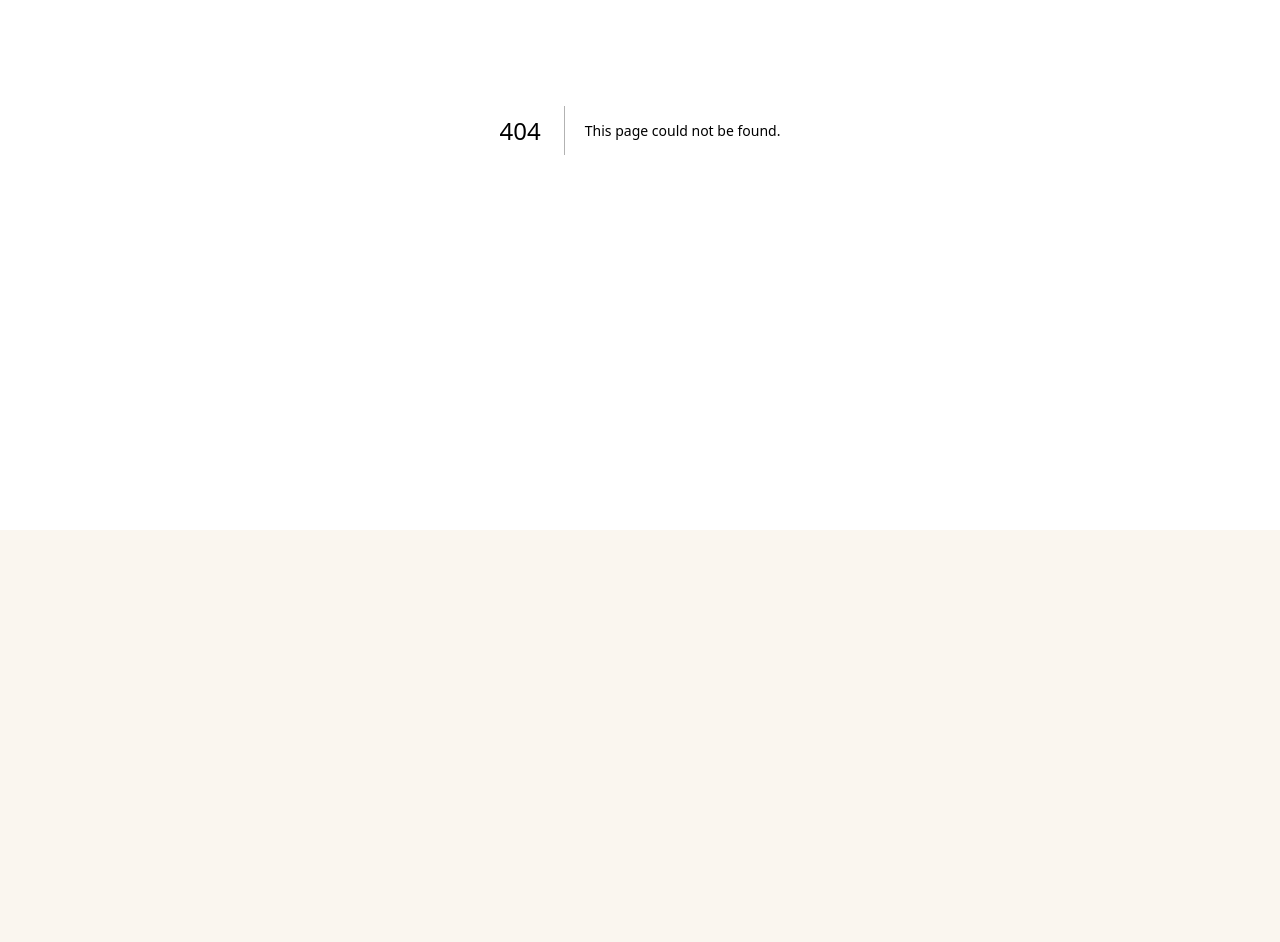
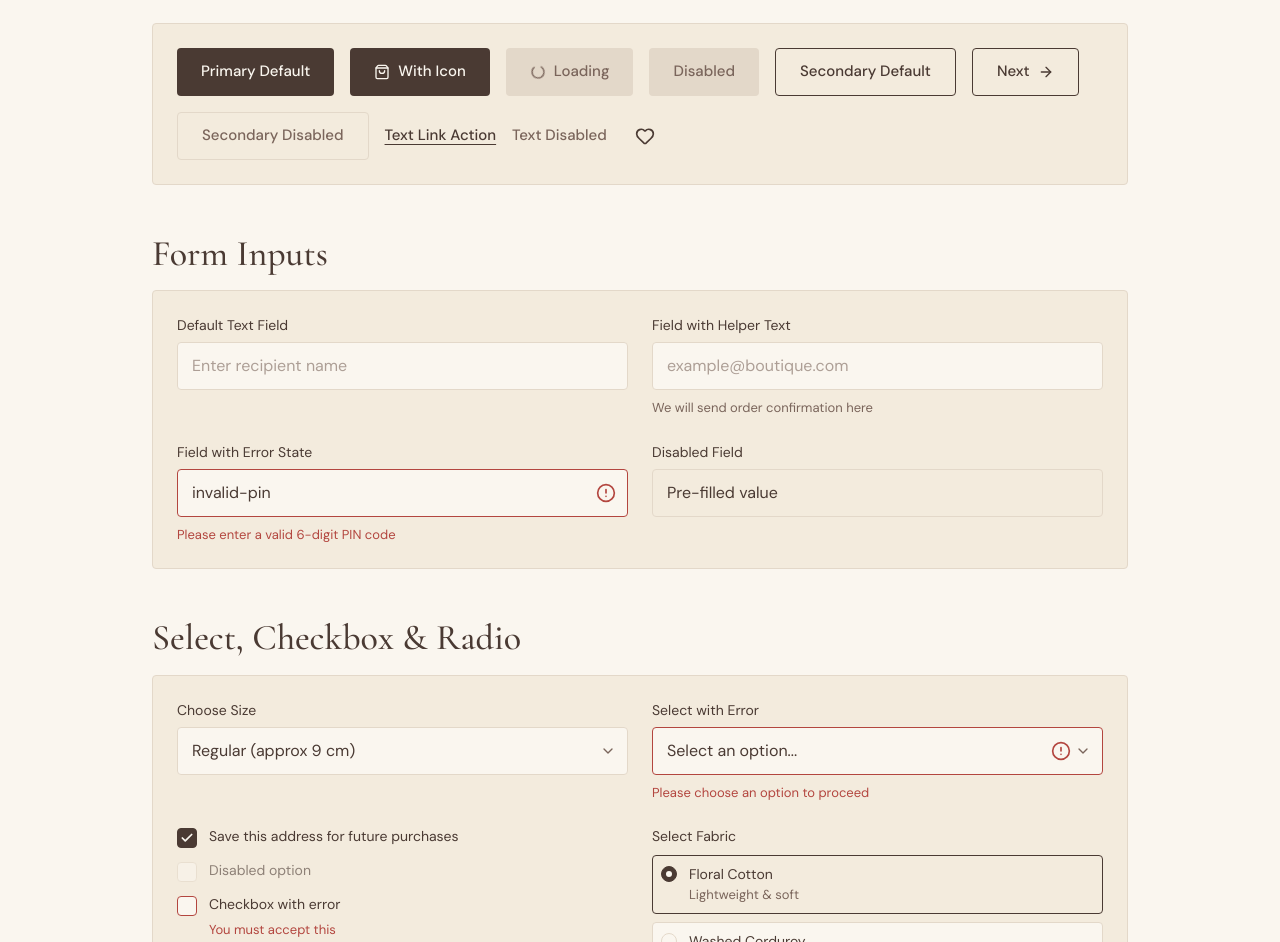
Before and after one commit to anandawasthi10/Boutique, a Next.js app: page /component-preview in a window 1280 px wide. Before the commit this address had no page. Shown: the part 270-1212 px from the top of the page. Before the commit the page ends 800 px from the top, so only its background shows below. Built offline with nearby package versions, Linux system fonts and the light colour scheme.

Commit message:
component preview page

```diff
--- /dev/null
+++ b/app/component-preview/page.tsx
@@ -0,0 +1,237 @@
+'use client';
+
+import React, { useState } from 'react';
+import { notFound } from 'next/navigation';
+import {
+  Button,
+  Input,
+  Select,
+  Checkbox,
+  RadioGroup,
+  Badge,
+  Skeleton,
+  Drawer,
+  Modal,
+  ToastProvider,
+  useToast,
+  EmptyState,
+  ErrorState,
+} from '@/components/ui';
+import { ShoppingBag, ArrowRight, Heart } from 'lucide-react';
+
+function PreviewContent() {
+  const { showToast } = useToast();
+  const [isDrawerOpen, setIsDrawerOpen] = useState(false);
+  const [isModalOpen, setIsModalOpen] = useState(false);
+  const [radioVal, setRadioVal] = useState('floral');
+  const [checked, setChecked] = useState(true);
+
+  return (
+    <div className="max-w-5xl mx-auto py-12 px-6 space-y-12 bg-[var(--color-bg)]">
+      <header className="border-b border-[var(--color-border)] pb-6">
+        <span className="text-label text-[var(--color-text-muted)]">Design System Preview</span>
+        <h1 className="text-h1 text-[var(--color-text)] mt-1">Component Gallery</h1>
+        <p className="text-body text-[var(--color-text-muted)] mt-2">
+          Internal development preview of all base UI components across interactive states.
+        </p>
+      </header>
+
+      {/* Buttons */}
+      <section className="space-y-4">
+        <h2 className="text-h2 text-[var(--color-text)]">Buttons</h2>
+        <div className="flex flex-wrap gap-4 items-center p-6 bg-[var(--color-surface)] rounded-[4px] border border-[var(--color-border)]">
+          <Button variant="primary">Primary Default</Button>
+          <Button variant="primary" leftIcon={<ShoppingBag className="w-4 h-4" />}>
+            With Icon
+          </Button>
+          <Button variant="primary" isLoading>
+            Loading
+          </Button>
+          <Button variant="primary" disabled>
+            Disabled
+          </Button>
+
+          <Button variant="secondary">Secondary Default</Button>
+          <Button variant="secondary" rightIcon={<ArrowRight className="w-4 h-4" />}>
+            Next
+          </Button>
+          <Button variant="secondary" disabled>
+            Secondary Disabled
+          </Button>
+
+          <Button variant="text">Text Link Action</Button>
+          <Button variant="text" disabled>
+            Text Disabled
+          </Button>
+
+          <Button variant="icon" aria-label="Favorite">
+            <Heart className="w-5 h-5 text-[var(--color-text)]" />
+          </Button>
+        </div>
+      </section>
+
+      {/* Inputs */}
+      <section className="space-y-4">
+        <h2 className="text-h2 text-[var(--color-text)]">Form Inputs</h2>
+        <div className="grid grid-cols-1 md:grid-cols-2 gap-6 p-6 bg-[var(--color-surface)] rounded-[4px] border border-[var(--color-border)]">
+          <Input label="Default Text Field" placeholder="Enter recipient name" />
+          <Input
+            label="Field with Helper Text"
+            placeholder="example@boutique.com"
+            helperText="We will send order confirmation here"
+          />
+          <Input
+            label="Field with Error State"
+            defaultValue="invalid-pin"
+            error="Please enter a valid 6-digit PIN code"
+          />
+          <Input label="Disabled Field" defaultValue="Pre-filled value" disabled />
+        </div>
+      </section>
+
+      {/* Select & Checkbox & Radio */}
+      <section className="space-y-4">
+        <h2 className="text-h2 text-[var(--color-text)]">Select, Checkbox & Radio</h2>
+        <div className="grid grid-cols-1 md:grid-cols-2 gap-6 p-6 bg-[var(--color-surface)] rounded-[4px] border border-[var(--color-border)]">
+          <Select
+            label="Choose Size"
+            options={[
+              { value: 'reg', label: 'Regular (approx 9 cm)' },
+              { value: 'lg', label: 'Large (approx 11 cm)' },
+              { value: 'mini', label: 'Mini (approx 6 cm)', disabled: true },
+            ]}
+          />
+          <Select
+            label="Select with Error"
+            options={[{ value: '', label: 'Select an option...' }]}
+            error="Please choose an option to proceed"
+          />
+          <div className="space-y-3">
+            <Checkbox
+              label="Save this address for future purchases"
+              checked={checked}
+              onChange={(e) => setChecked(e.target.checked)}
+            />
+            <Checkbox label="Disabled option" checked={false} disabled />
+            <Checkbox label="Checkbox with error" error="You must accept this" />
+          </div>
+          <div>
+            <RadioGroup
+              name="fabric-preview"
+              label="Select Fabric"
+              value={radioVal}
+              onChange={setRadioVal}
+              options={[
+                { value: 'floral', label: 'Floral Cotton', detail: 'Lightweight & soft' },
+                { value: 'corduroy', label: 'Washed Corduroy', detail: 'Textured & durable' },
+                { value: 'linen', label: 'Pure Linen', detail: 'Currently out of stock', disabled: true },
+              ]}
+            />
+          </div>
+        </div>
+      </section>
+
+      {/* Badges & Skeletons */}
+      <section className="space-y-4">
+        <h2 className="text-h2 text-[var(--color-text)]">Badges & Skeletons</h2>
+        <div className="flex flex-wrap gap-4 items-center p-6 bg-[var(--color-surface)] rounded-[4px] border border-[var(--color-border)]">
+          <Badge variant="blush">New In</Badge>
+          <Badge variant="sage">In Stock</Badge>
+          <Badge variant="muted">Pre-order</Badge>
+
+          <div className="flex gap-3 items-center ml-auto">
+            <Skeleton width={120} height={36} />
+            <Skeleton width={36} height={36} circle />
+          </div>
+        </div>
+      </section>
+
+      {/* Overlays (Drawer, Modal, Toast) */}
+      <section className="space-y-4">
+        <h2 className="text-h2 text-[var(--color-text)]">Overlays & Notifications</h2>
+        <div className="flex flex-wrap gap-4 p-6 bg-[var(--color-surface)] rounded-[4px] border border-[var(--color-border)]">
+          <Button variant="secondary" onClick={() => setIsDrawerOpen(true)}>
+            Open Test Drawer
+          </Button>
+          <Button variant="secondary" onClick={() => setIsModalOpen(true)}>
+            Open Test Modal
+          </Button>
+          <Button
+            variant="secondary"
+            onClick={() => showToast('Configuration saved successfully!', 'success')}
+          >
+            Trigger Success Toast
+          </Button>
+          <Button
+            variant="secondary"
+            onClick={() => showToast('Could not reach quote service', 'error')}
+          >
+            Trigger Error Toast
+          </Button>
+        </div>
+
+        <Drawer
+          isOpen={isDrawerOpen}
+          onClose={() => setIsDrawerOpen(false)}
+          title="Sample Drawer"
+          footer={
+            <div className="flex justify-end gap-2">
+              <Button variant="secondary" onClick={() => setIsDrawerOpen(false)}>
+                Close
+              </Button>
+            </div>
+          }
+        >
+          <p className="text-body text-[var(--color-text)]">
+            This drawer demonstrates focus trap, Escape key handling, and clean responsive layout.
+          </p>
+        </Drawer>
+
+        <Modal
+          isOpen={isModalOpen}
+          onClose={() => setIsModalOpen(false)}
+          title="Sample Modal Dialog"
+          footer={
+            <Button variant="primary" onClick={() => setIsModalOpen(false)}>
+              Got it
+            </Button>
+          }
+        >
+          <p className="text-body text-[var(--color-text)]">
+            This modal demonstrates accessible dialog behavior with focus management.
+          </p>
+        </Modal>
+      </section>
+
+      {/* Empty & Error States */}
+      <section className="space-y-4">
+        <h2 className="text-h2 text-[var(--color-text)]">Empty & Error States</h2>
+        <div className="grid grid-cols-1 md:grid-cols-2 gap-6">
+          <EmptyState
+            title="Your bag is empty"
+            description="Explore our handmade collection to find your favorite accessories."
+            actionLabel="Browse Catalogue"
+            onAction={() => alert('Browse clicked')}
+          />
+          <ErrorState
+            title="Failed to load items"
+            message="We could not connect to the boutique service. Please try again."
+            onRetry={() => alert('Retry clicked')}
+          />
+        </div>
+      </section>
+    </div>
+  );
+}
+
+export default function ComponentPreviewPage() {
+  if (process.env.NODE_ENV === 'production') {
+    notFound();
+  }
+
+  return (
+    <ToastProvider>
+      <PreviewContent />
+    </ToastProvider>
+  );
+}
```
Also changed, not shown: 2 other files (tests, documents, lock files or other folders).
